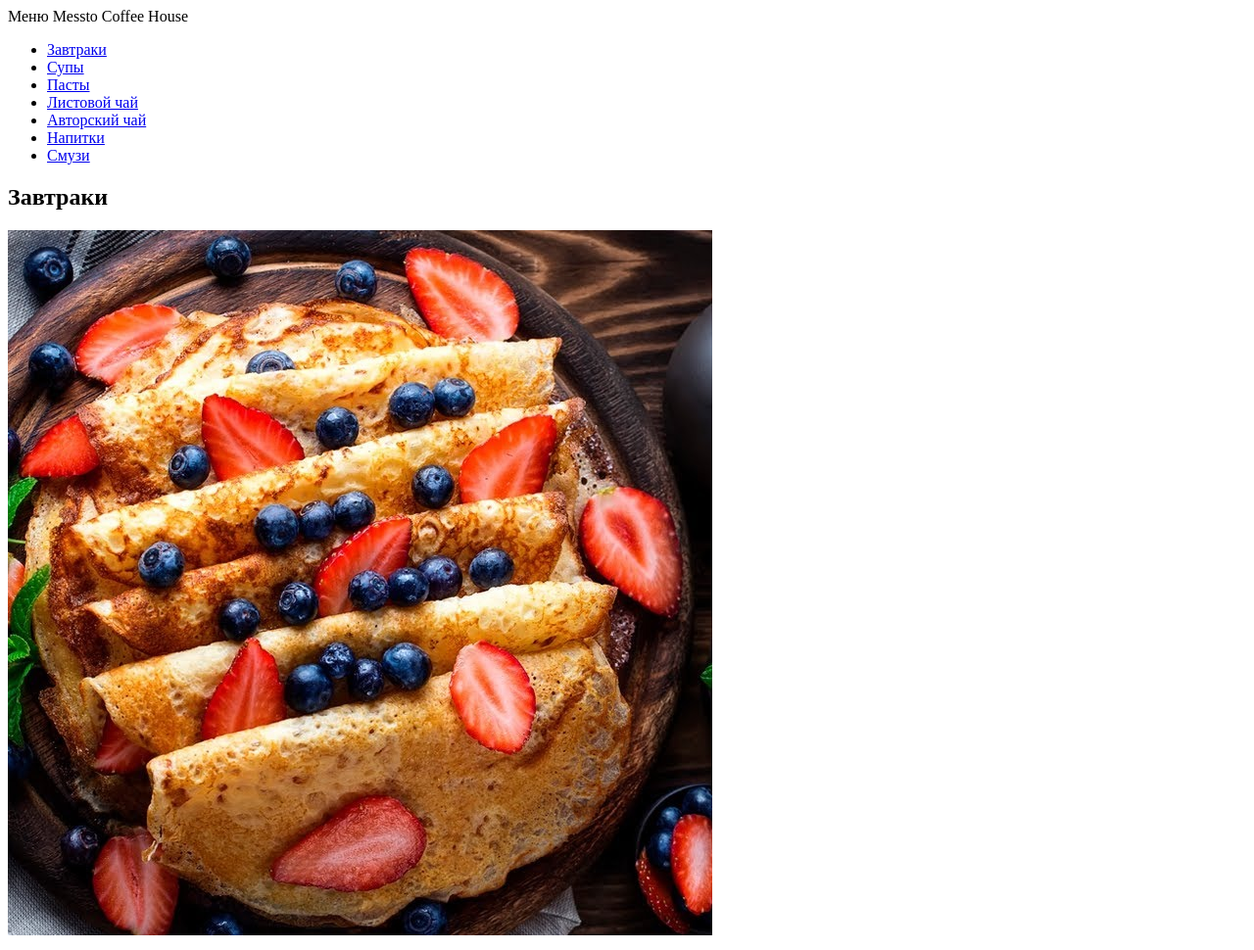
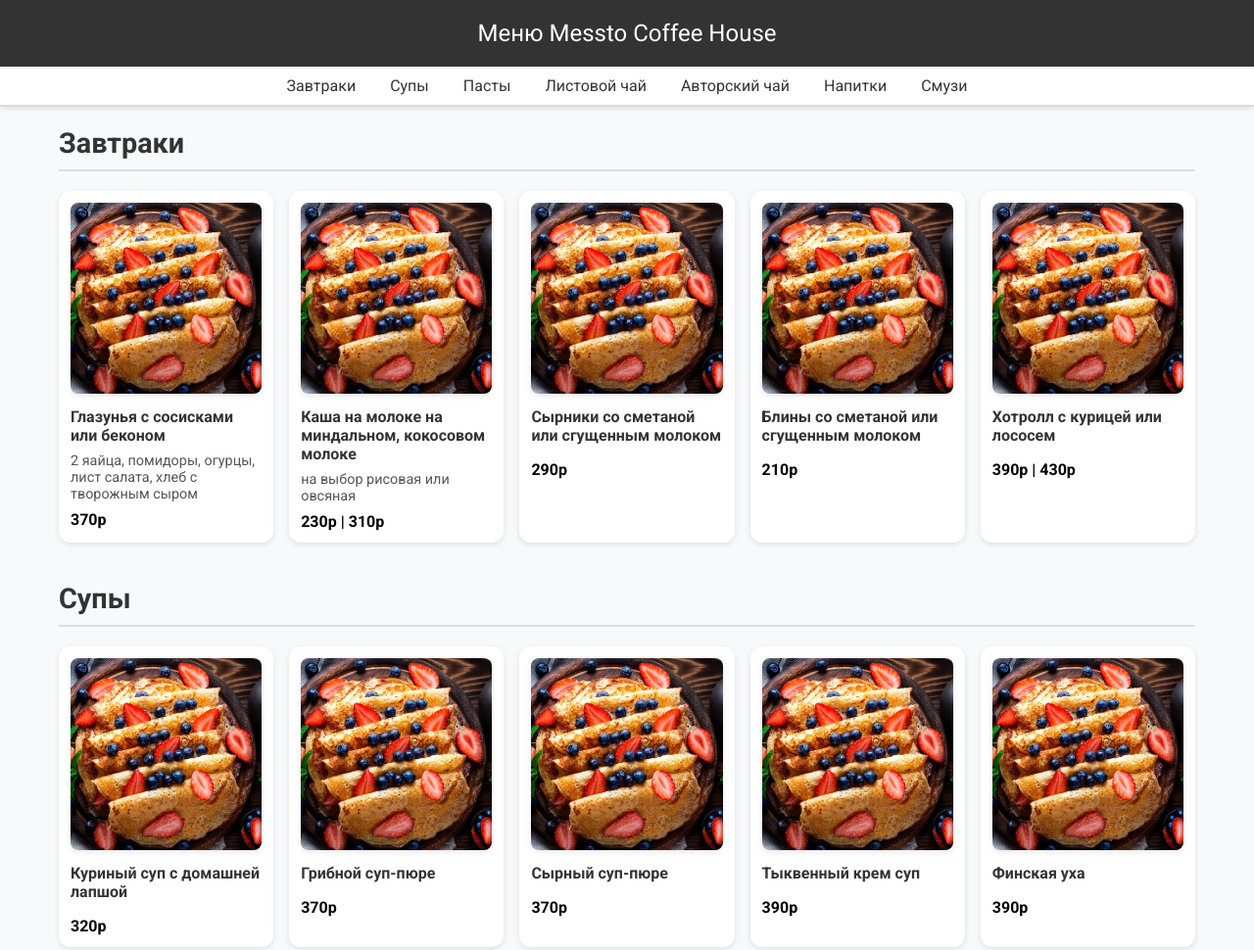
Before and after one commit to ruslanoyun/messto-coffee-house, a plain HTML site: page index.html in a window 1280 px wide. Shown: the top 970 px of the page at 98% size. Drawn offline with Linux system fonts and the light colour scheme.

Commit message:
fifth commit: fix stupid bugs

```diff
--- a/index.html
+++ b/index.html
@@ -8,7 +8,7 @@
       href="https://fonts.googleapis.com/css2?family=Roboto:wght@400;700&display=swap"
       rel="stylesheet"
     />
-    <link rel="stylesheet" href="css/styles.css" />
+    <link rel="stylesheet" href="css/index.css" />
   </head>
   <body>
     <header>Меню Messto Coffee House</header>
@@ -24,6 +24,6 @@
       </ul>
     </nav>
     <div class="menu-container" id="menu-container"></div>
-    <script src="/script/index.js"></script>
+    <script type="module" src="/script/index.js"></script>
   </body>
 </html>
```
